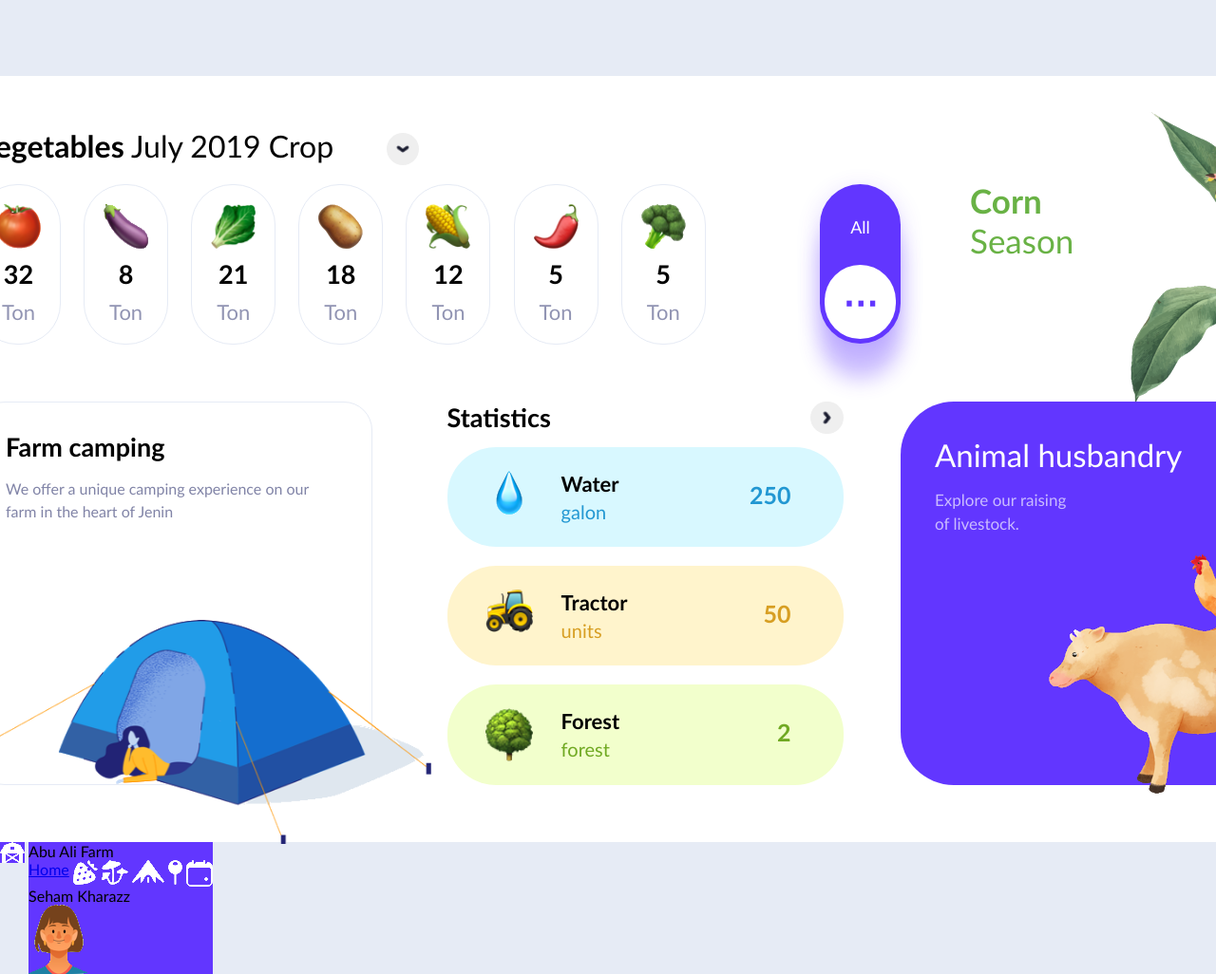
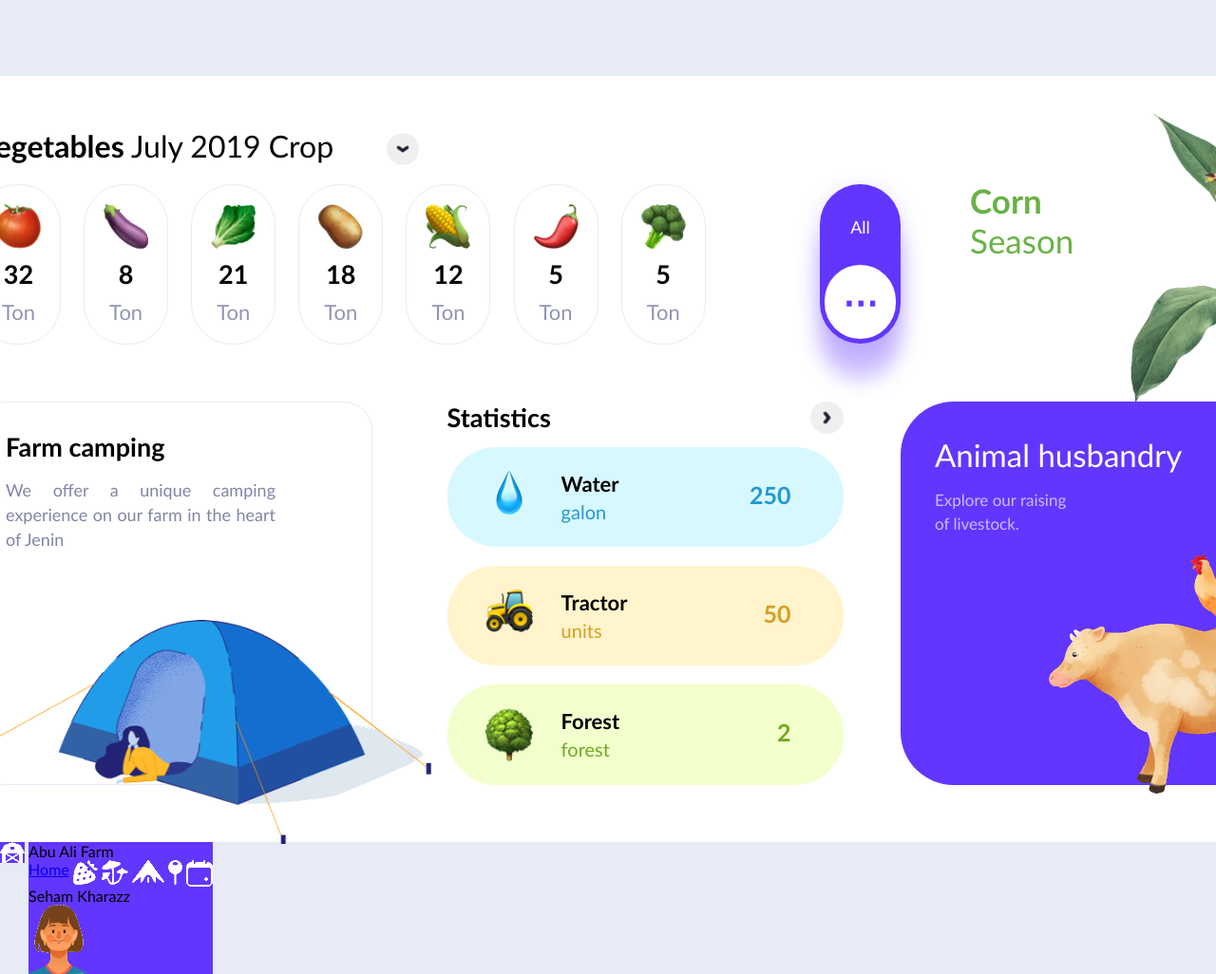
Before and after one commit to juosta/8-farm, a plain HTML site: page index.html in a window 1280 px wide. Shown: the top 1026 px of the page at 95% size. Drawn offline with Linux system fonts and the light colour scheme.

Commit message:
small "farm camping" adjustments

```diff
--- a/css/main.css
+++ b/css/main.css
@@ -157,8 +157,11 @@ body{
     margin-bottom: 16px;
 }
 .farm_camp > p{
-    line-height: 24px;
+    line-height: 26px;
     color: #8184A7;
+    text-align: justify;
+    font-size: 18px;
+    width: 80%;
 }
 .farm_camp > img{
     position: absolute;
```
